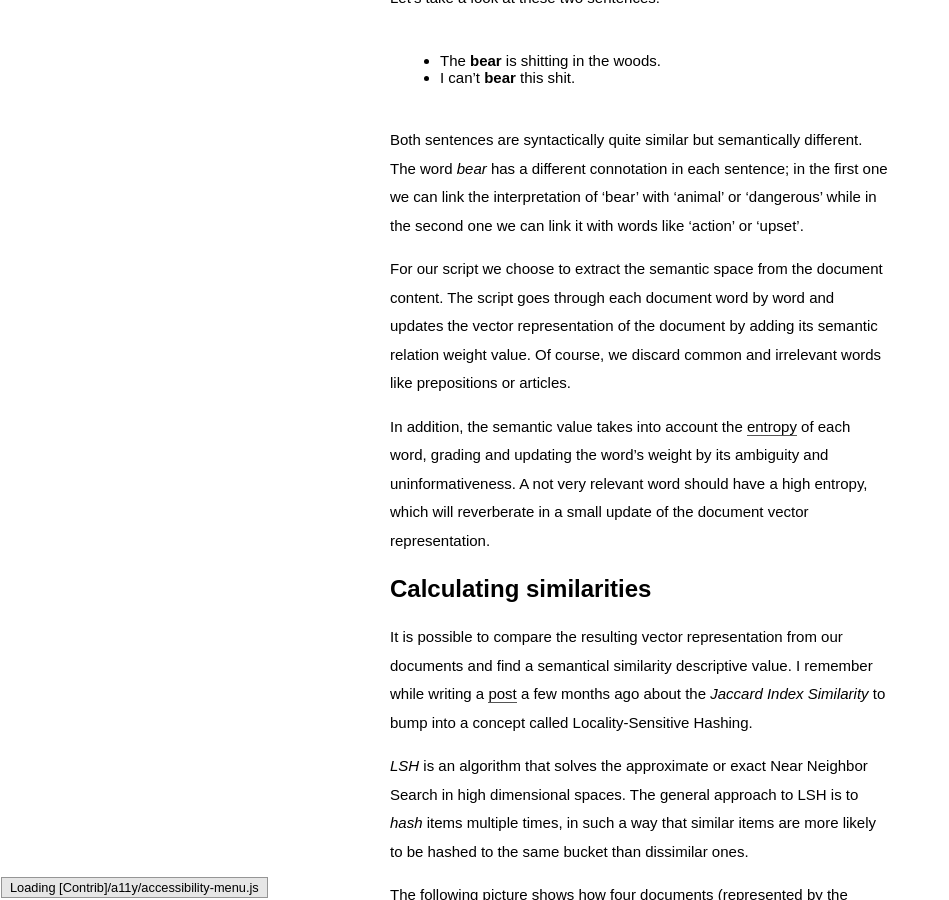
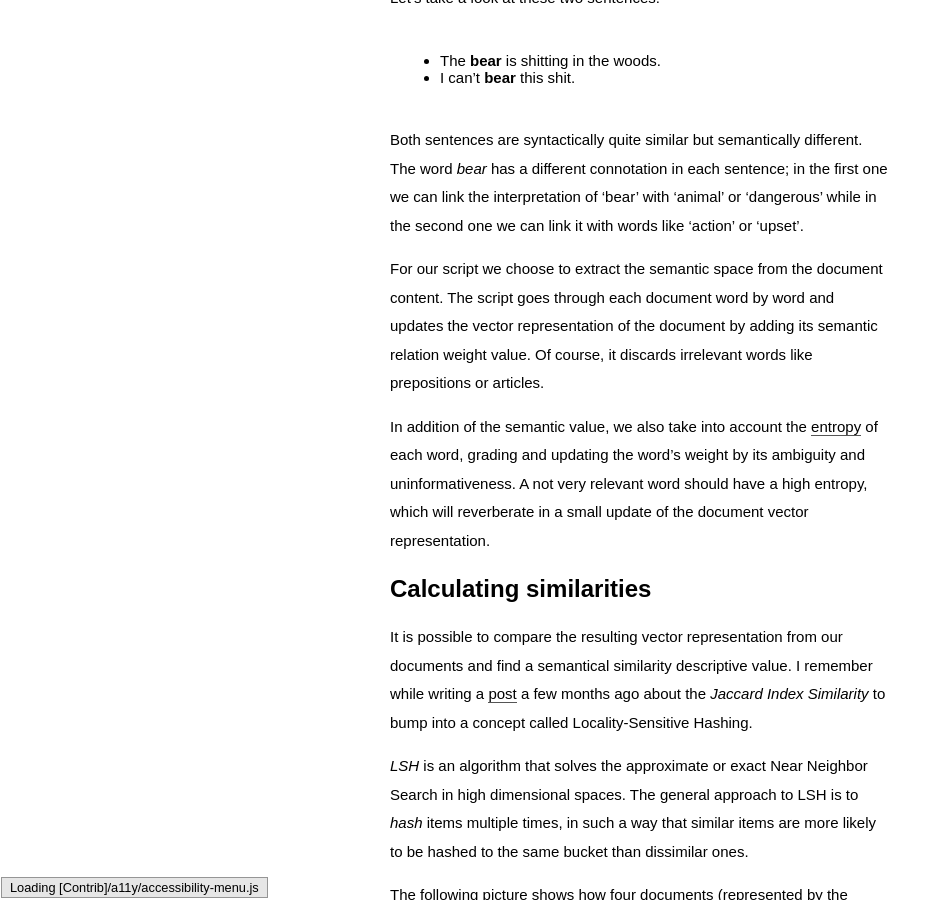
Before and after one commit to jootse84/jootse84.github.io, a Jekyll site: the page built from _posts/2017-03-19-lsh-for-finding-document-similarity.md, in a window 1280 px wide and 900 px high, scrolled down 874 px. Shown: the whole window, without its empty margins (0-949 px from the left). Built offline with Jekyll 4.4.1, drawn with Linux system fonts in a browser that asks for light colours; some web fonts are replaced; comment, search, counter and statistics services are not loaded.

Commit message:
Fixed typo on LSH post

```diff
--- a/_posts/2017-03-19-lsh-for-finding-document-similarity.md
+++ b/_posts/2017-03-19-lsh-for-finding-document-similarity.md
@@ -12,9 +12,9 @@ Let's take a look at these two sentences:
 
 Both sentences are syntactically quite similar but semantically different. The word *bear* has a different connotation in each sentence; in the first one we can link the interpretation of 'bear' with 'animal' or 'dangerous' while in the second one we can link it with words like 'action' or 'upset'.
 
-For our script we choose to extract the semantic space from the document content. The script goes through each document word by word and updates the vector representation of the document by adding its semantic relation weight value. Of course, we discard common and irrelevant words like prepositions or articles.
+For our script we choose to extract the semantic space from the document content. The script goes through each document word by word and updates the vector representation of the document by adding its semantic relation weight value. Of course, it discards irrelevant words like prepositions or articles.
 
-In addition, the semantic value takes into account the [entropy](https://www.quora.com/What-is-high-entropy-data) of each word, grading and updating the word's weight by its ambiguity and uninformativeness. A not very relevant word should have a high entropy, which will reverberate in a small update of the document vector representation.
+In addition of the semantic value, we also take into account the [entropy](https://www.quora.com/What-is-high-entropy-data) of each word, grading and updating the word's weight by its ambiguity and uninformativeness. A not very relevant word should have a high entropy, which will reverberate in a small update of the document vector representation.
 
 # Calculating similarities
 
```
